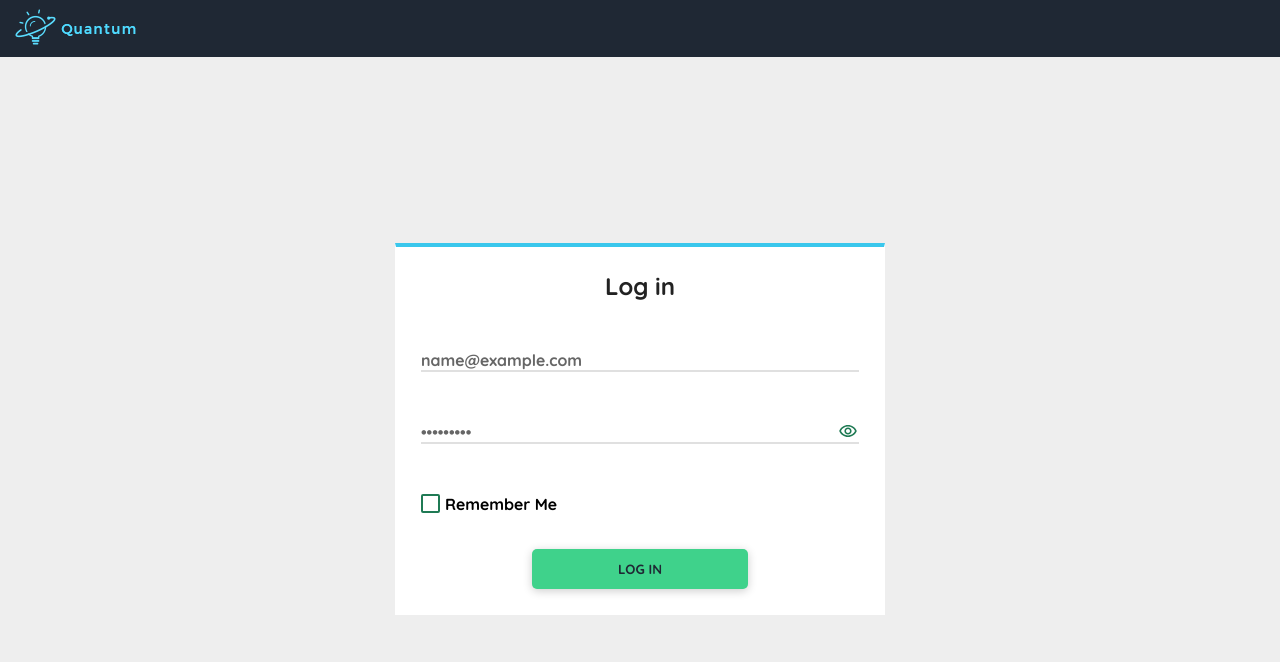
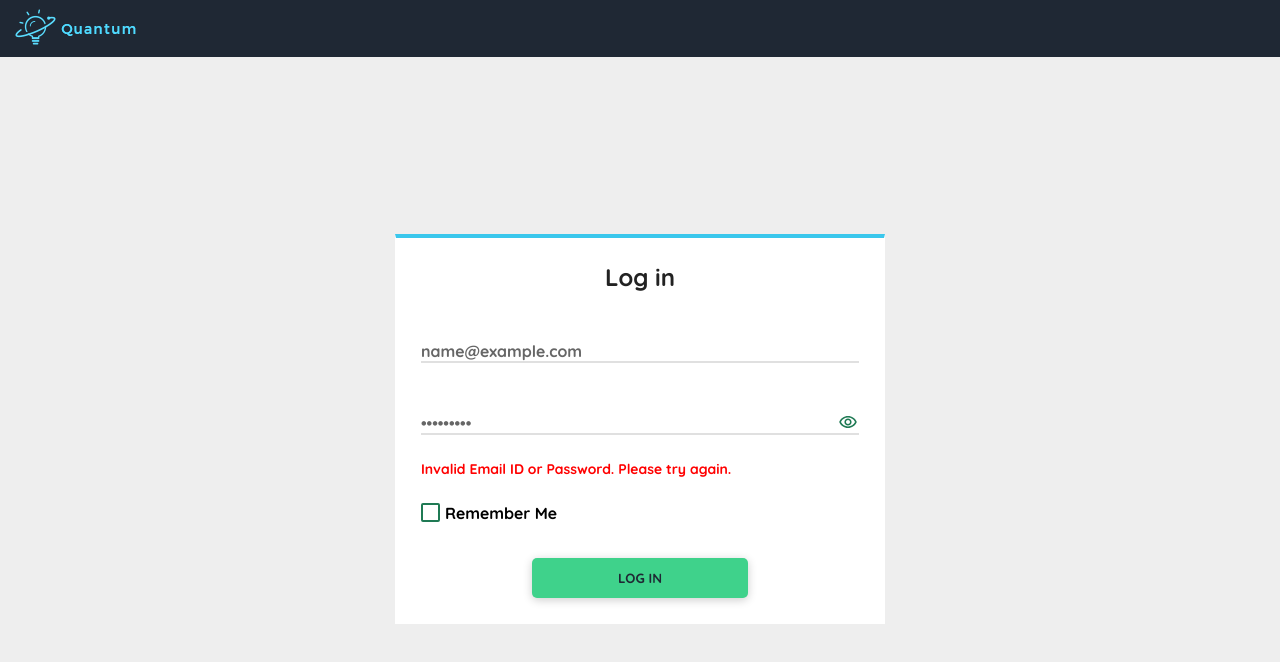
Before and after one commit to zeuslearning-Devdoot-Maji/WalkIn-Portal, an Angular app in the folder Client/: page /login in a window 1280 px wide. Both pictures are taken after typing "name@example.com", "Sample123" into the empty fields and a click on the button "LOG IN". Shown: the top 662 px of the page. Built offline with nearby package versions, Linux system fonts and the light colour scheme; no server answers.

Commit message:
Added error message incase of invalid login

```diff
--- a/Client/src/app/components/login-page/login-form/login-form.component.css
+++ b/Client/src/app/components/login-page/login-form/login-form.component.css
@@ -40,6 +40,13 @@
     top: 50%;
     right: 5%;
     transform: translateY(-50%) scale(0.8);
+}
+
+.error-message {
+    color: red;
+    padding: 0px 25px;
+    font-size: 14px;
+    font-weight: bold;
 }
 
 input[type='checkbox'] {
--- a/Client/src/app/components/login-page/login-form/login-form.component.html
+++ b/Client/src/app/components/login-page/login-form/login-form.component.html
@@ -20,6 +20,11 @@
                 </span>
             </div>
 
+            <!-- Error message display -->
+            <div *ngIf="errorMessage" class="error-message">
+                {{ errorMessage }}
+            </div>
+
             <div class="remember-me">
                 <input type="checkbox" name="remember" id="remember" class="remember"
                     [(ngModel)]="credentials.remember" />
--- a/Client/src/app/components/login-page/login-form/login-form.component.ts
+++ b/Client/src/app/components/login-page/login-form/login-form.component.ts
@@ -9,6 +9,7 @@ import { AuthService } from 'src/app/services/auth-service/auth.service';
 })
 export class LoginFormComponent {
     showPassword: boolean = false;
+    errorMessage: string = '';
 
     credentials = {
         email: '',
@@ -19,8 +20,8 @@ export class LoginFormComponent {
     constructor(private authService: AuthService, private router: Router) { }
 
     login() {
-        this.authService.login(this.credentials).subscribe(
-            (response) => {
+        this.authService.login(this.credentials).subscribe({
+            next: (response) => {
                 /*
                  * Successful login
                  * Store the token in local storage or a secure storage method
@@ -29,10 +30,11 @@ export class LoginFormComponent {
 
                 this.router.navigate(['/jobs']);
             },
-            (error) => {
+            error: (error) => {
                 console.error('Login failed', error);
+                this.errorMessage = 'Invalid Email ID or Password. Please try again.';
             }
-        );
+        });
     }
 
     togglePasswordVisibility() {
```
